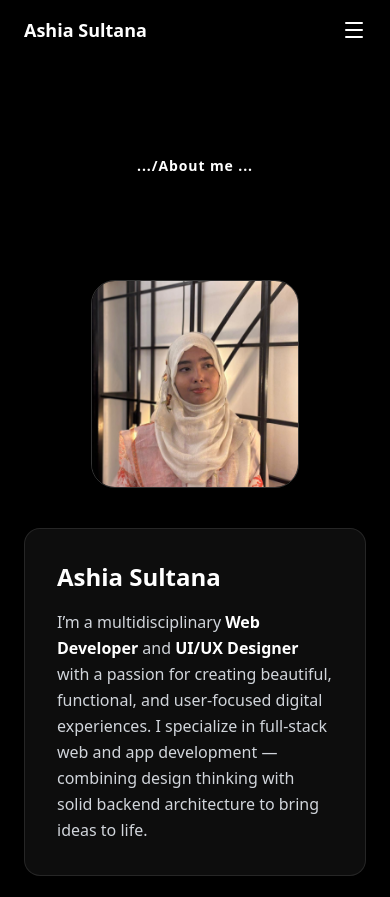
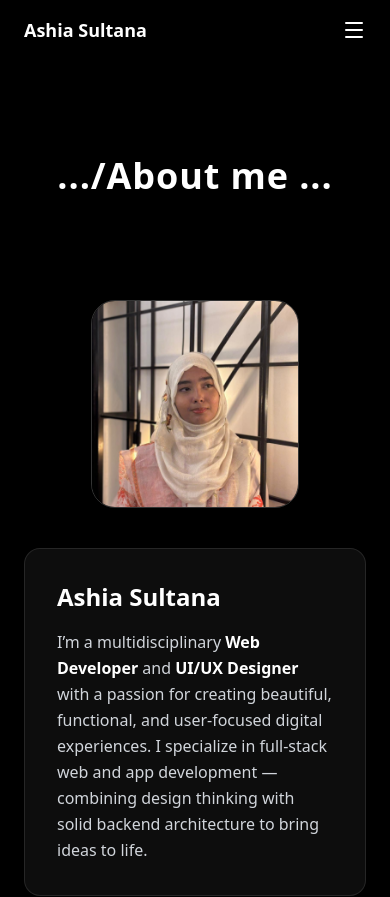
Before and after one commit to ashia-002/ashia-002-portfolio, a React (Vite) app: page /about in a window 390 px wide. Shown: the top 897 px of the page. Built offline with nearby package versions, Linux system fonts and the light colour scheme.

Commit message:
Changed title size.

```diff
--- a/src/pages/About.jsx
+++ b/src/pages/About.jsx
@@ -14,7 +14,7 @@ const AboutSection = () => {
         transition={{ duration: 0.6 }}
         className="text-4xl sm:text-5xl md:text-6xl font-extrabold tracking-wide text-center"
       >
-        <h2 className="flex-1 text-sm md:text-lg font-bold mb-10">.../About me ...</h2>
+        <h2 className="flex-1 text-md md:text-lg font-bold mb-10">.../About me ...</h2>
       </motion.h1>
 
       {/* Profile + Summary */}
```
